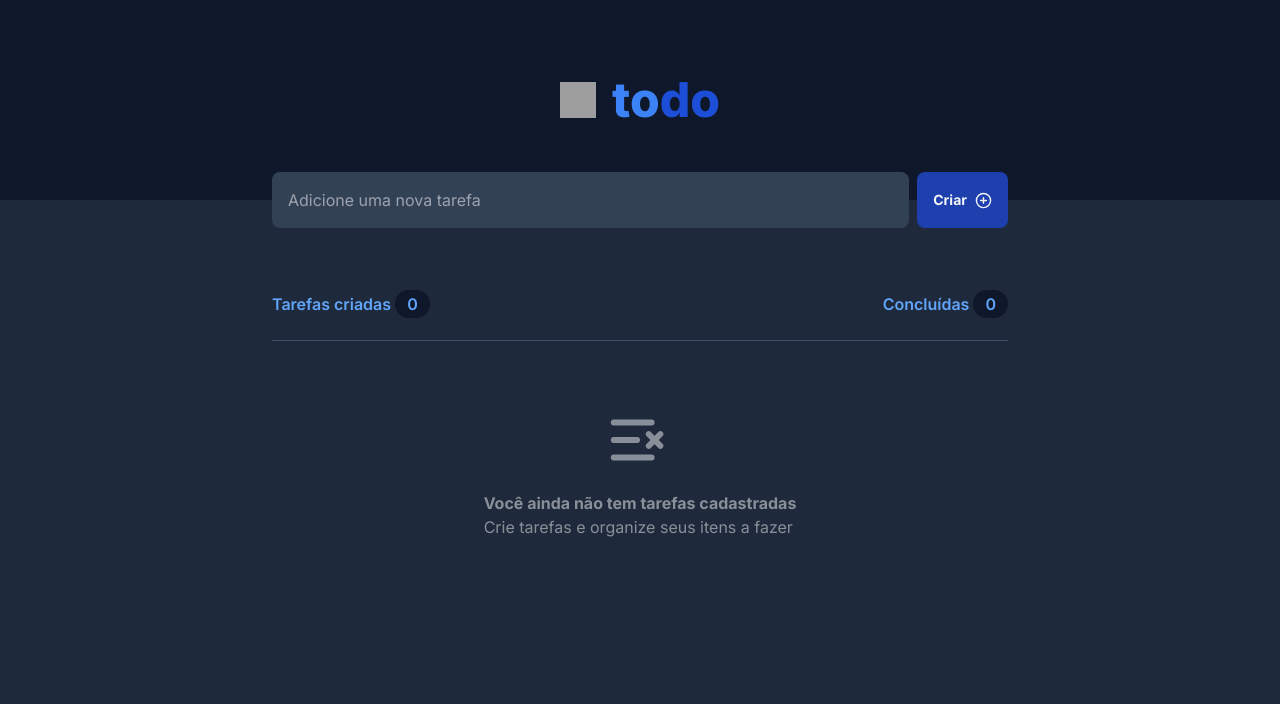
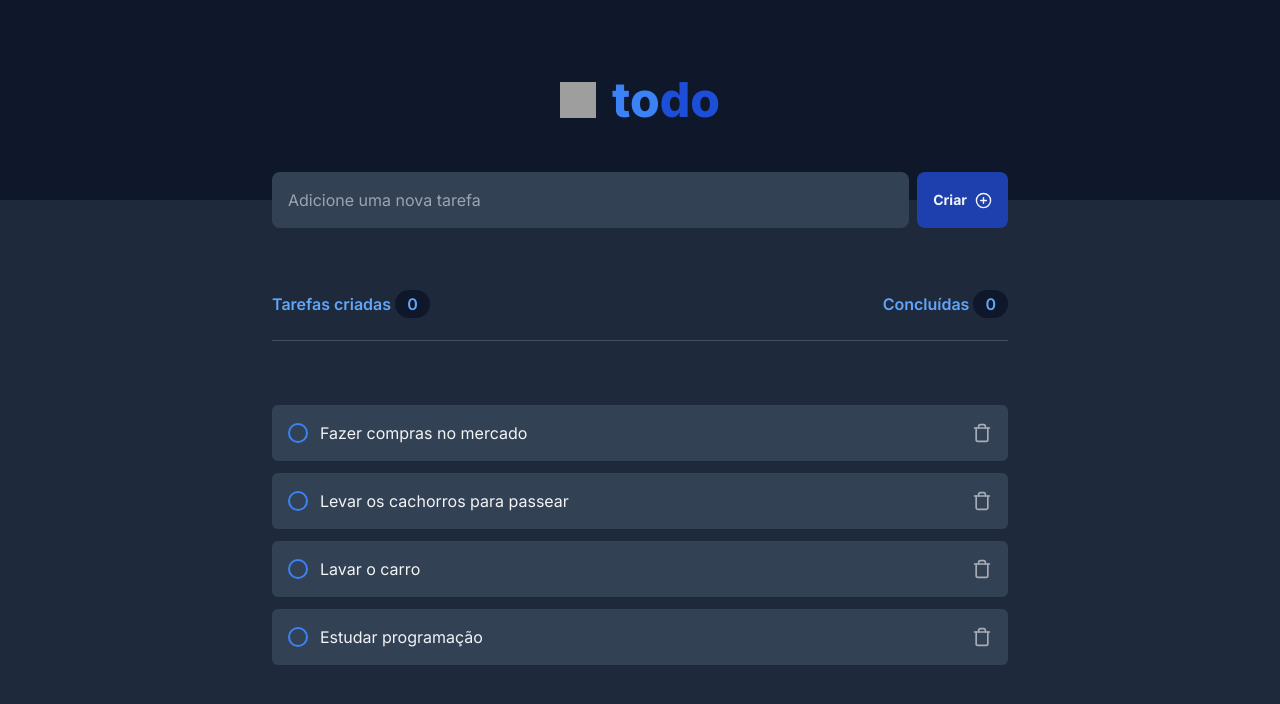
Before and after one commit to MatheusBorgesDev/2-do-list, a React (Vite) app: page / in a window 1280 px wide. Shown: the top 704 px of the page. Built offline with nearby package versions, Linux system fonts and the light colour scheme; grey boxes are pictures that could not be loaded.

Commit message:
feat: :sparkles: add ToDoItem component

```diff
--- a/src/App.tsx
+++ b/src/App.tsx
@@ -1,5 +1,6 @@
+import { Header } from "./components/header";
+import { ToDoItem } from "./components/to-do-item";
 import { PlusCircleIcon, ListX } from "lucide-react";
-import { Header } from "./components/header";
 
 // const toDoListArray = [
 //   "Fazer compras no mercado",
@@ -7,6 +8,8 @@ import { Header } from "./components/header";
 //   "Lavar o carro",
 //   "Estudar programação",
 // ];
+
+const haveList = true;
 
 function App() {
   return (
@@ -36,6 +39,14 @@ function App() {
           </p>
         </div>
 
+        {haveList ? (
+          <div className="flex flex-col gap-3">
+            <ToDoItem task="Fazer compras no mercado" />
+            <ToDoItem task="Levar os cachorros para passear" />
+            <ToDoItem task="Lavar o carro" />
+            <ToDoItem task="Estudar programação" />
+          </div>
+        ) : (
           <div className="flex flex-col items-center gap-4 opacity-50">
             <ListX size={70} />
             <div>
@@ -43,6 +54,7 @@ function App() {
               <p>Crie tarefas e organize seus itens a fazer</p>
             </div>
           </div>
+        )}
       </main>
     </div>
   );
--- /dev/null
+++ b/src/components/to-do-item.tsx
@@ -0,0 +1,39 @@
+import { Check, Trash } from "lucide-react";
+import { useState } from "react";
+
+interface ToDoItemProps {
+  task: string;
+}
+
+export function ToDoItem({ task }: ToDoItemProps) {
+  const [isChecked, setIsChecked] = useState(false);
+
+  function handleCheckBox() {
+    if (isChecked) {
+      setIsChecked(false);
+    } else {
+      setIsChecked(true);
+    }
+  }
+
+  return (
+    <div className="flex items-center p-4 rounded-md gap-3 bg-slate-700">
+      <label
+        className={`flex items-center h-5 w-5 border-2 text-transparent border-blue-500 checked:bg-green-500 rounded-full ${
+          isChecked && "bg-blue-500 text-current"
+        }`}
+      >
+        <Check />
+        <input onClick={handleCheckBox} type="checkbox" className="hidden" />
+      </label>
+
+      <p className={`w-full ${isChecked && "line-through opacity-60"}`}>
+        {task}
+      </p>
+
+      <button className="opacity-60 hover:text-red-500 hover:opacity-100">
+        <Trash size={20} />
+      </button>
+    </div>
+  );
+}
```
Lines whose indentation alone changed are shown as unchanged.
